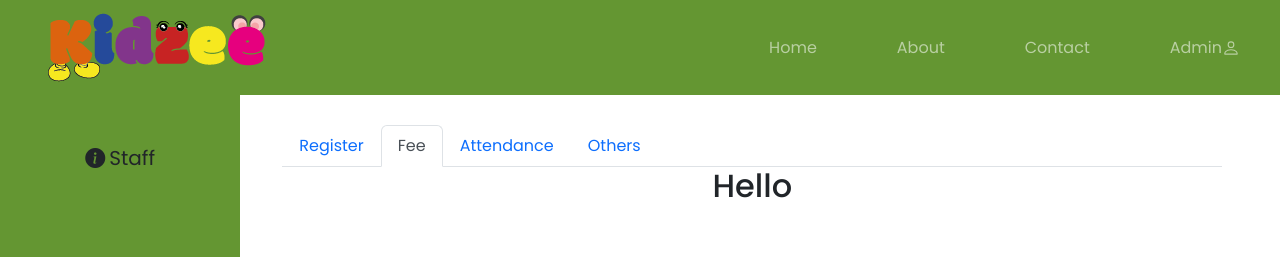
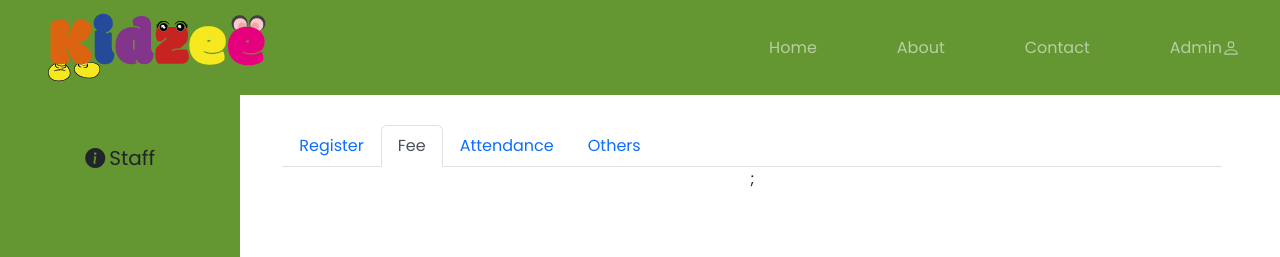
Before and after one commit to SK-tec/AutoReminderScheudler, a React (Create React App) app in the folder client/: page /admin in a window 1280 px wide. Shown: the top 257 px of the page. Built offline with nearby package versions, Linux system fonts and the light colour scheme; no server answers.

Commit message:
display student name

```diff
--- a/client/src/components/StudentDetails.js
+++ b/client/src/components/StudentDetails.js
@@ -1,18 +1,25 @@
-import { useEffect } from "react";
+import { useEffect, useState } from "react";
 import axios from '../axiosInstance';
 
 const StudentDetails = () => {
+  const [studentData, setStudentData] = useState([]);
+
   useEffect(() => {
     axios.get("/api/students").then((res) => {
-      console.log(res.data);
+      /*console.log(res.data);*/
+      setStudentData(res.data);
     }).catch(error => {
       console.log(error.res.data);
     })
-  });
+  }, []);
+
+  console.log(studentData[0]?.firstName);
 
   return (
     <>
-      <h2>Hello </h2>
+      {studentData.map(student =>
+        student.firstName
+      )};
     </>
   );
 };
```
